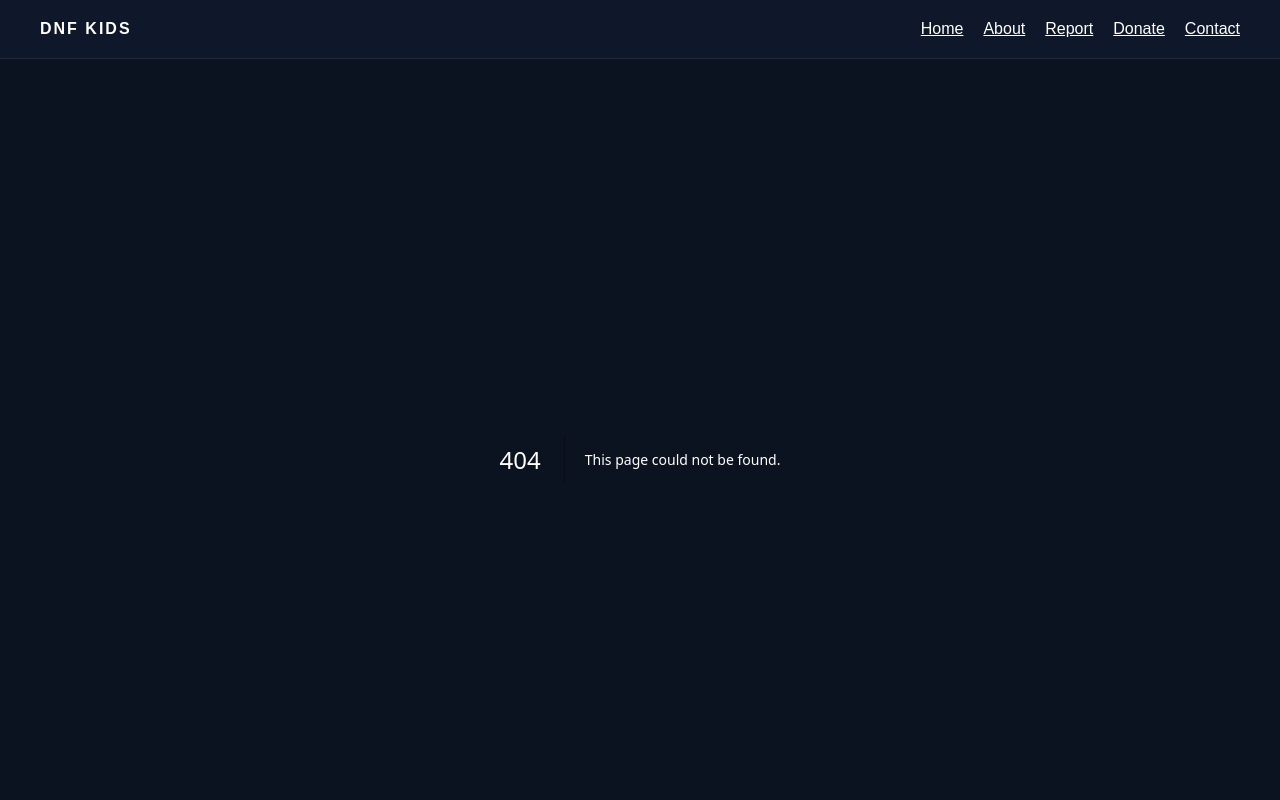
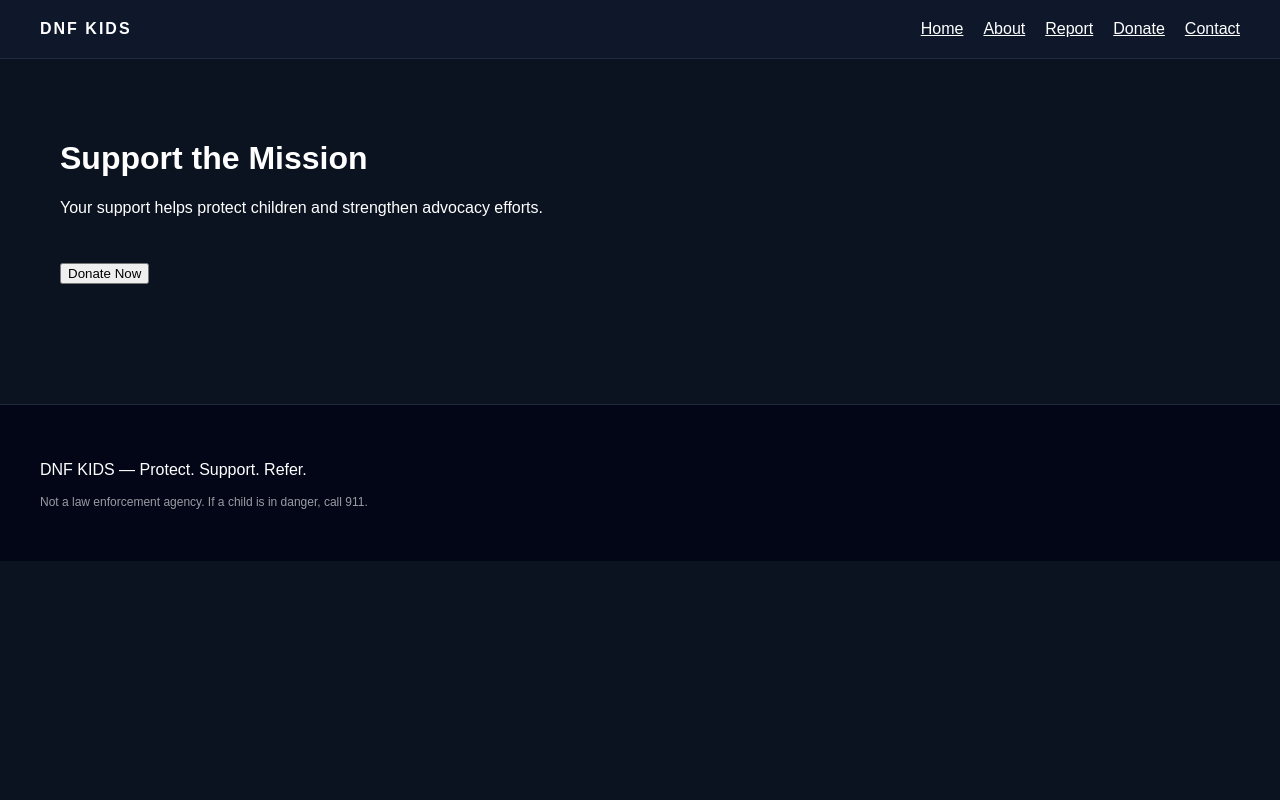
Before and after one commit to lomantochris-byte/dnf-kids-site, a Next.js app: page /donate in a window 1280 px wide. Before the commit this address had no page. Shown: the top 800 px of the page. Built offline with nearby package versions, Linux system fonts and the light colour scheme.

Commit message:
Create page.tsx

```diff
--- /dev/null
+++ b/app/donate/page.tsx
@@ -0,0 +1,15 @@
+export default function Donate() {
+  return (
+    <main style={{ padding: "60px" }}>
+      <h1>Support the Mission</h1>
+
+      <p style={{ marginTop: "20px" }}>
+        Your support helps protect children and strengthen advocacy efforts.
+      </p>
+
+      <button style={{ marginTop: "30px" }}>
+        Donate Now
+      </button>
+    </main>
+  );
+}
```
